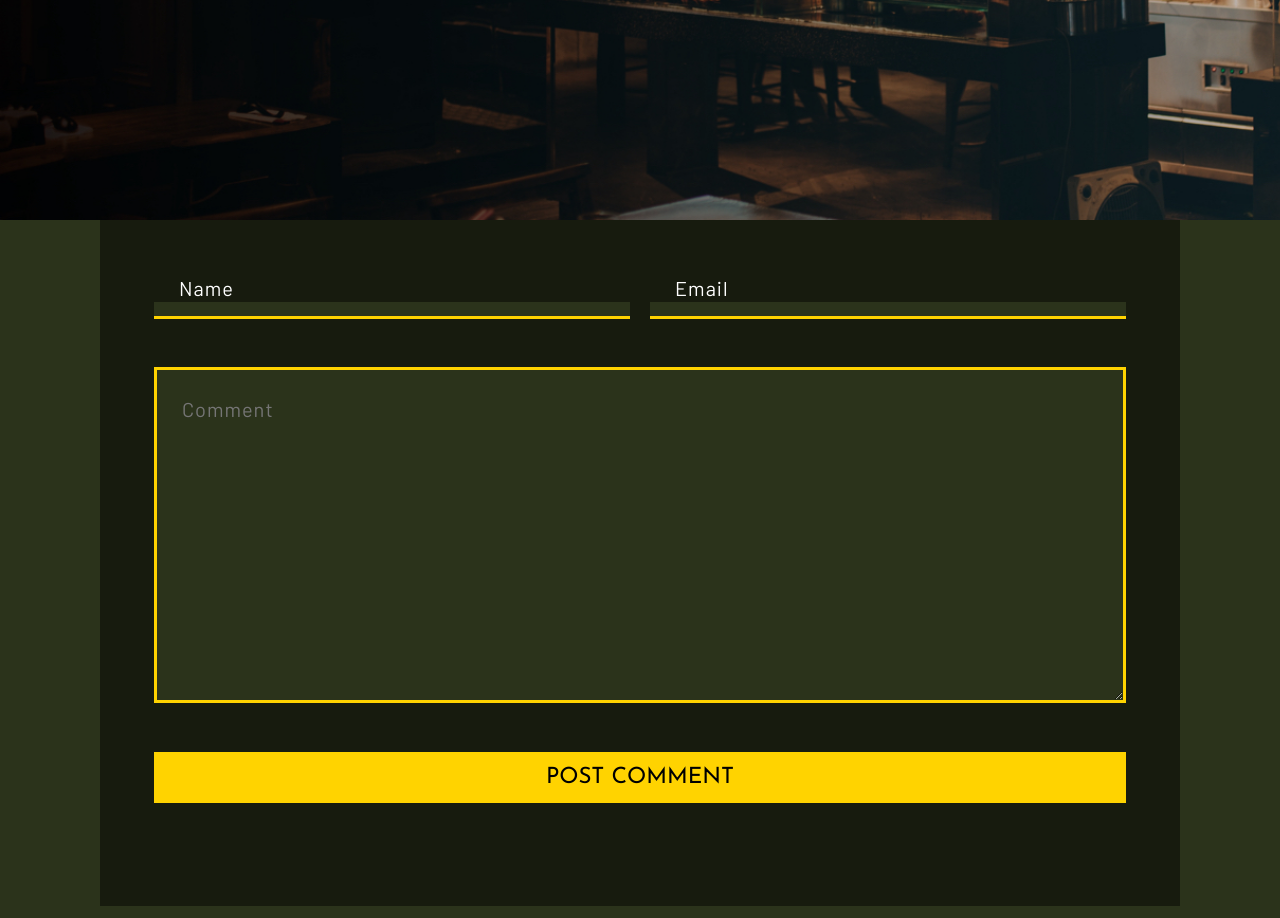
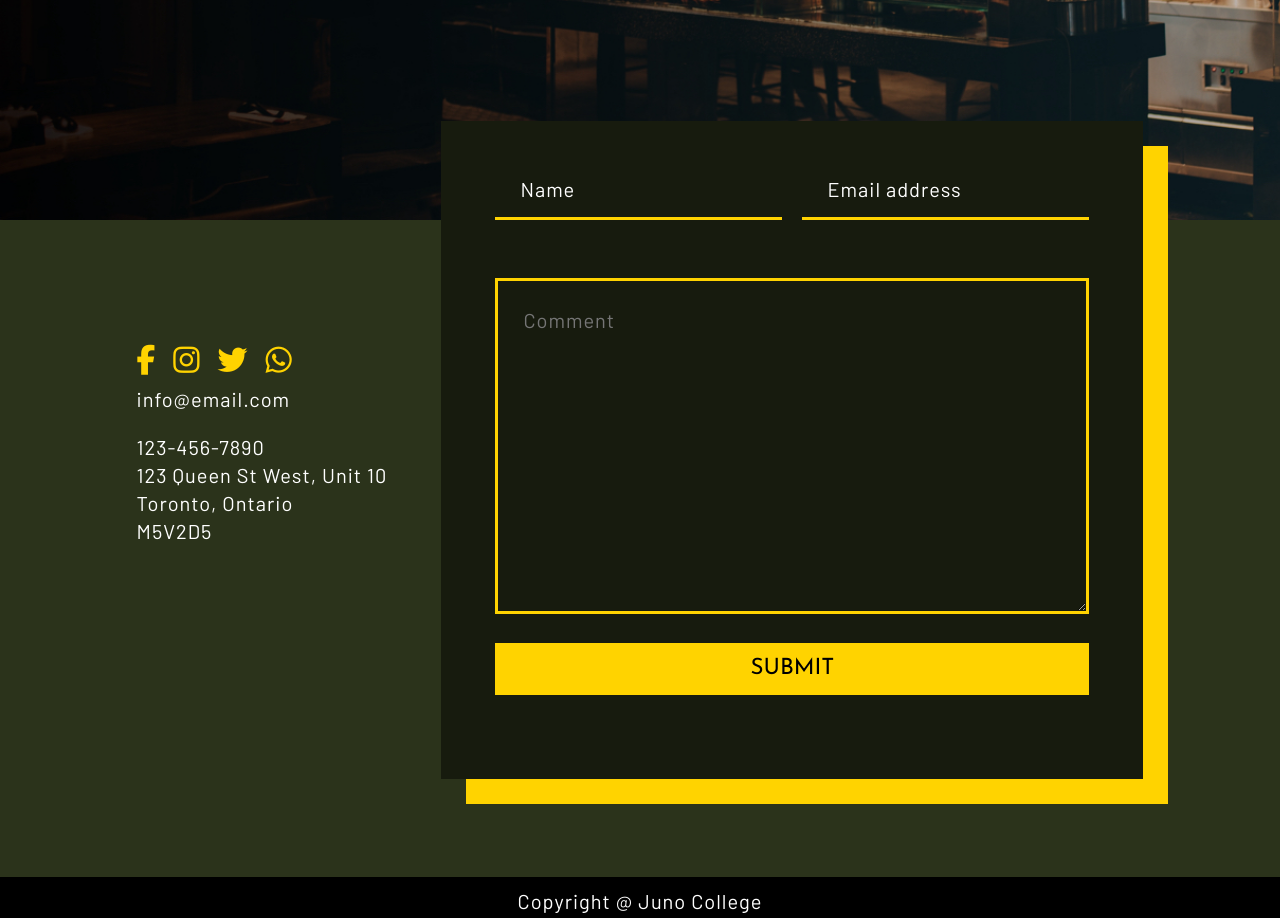
Before and after one commit to charlotteboyer/charlotte-boyer-project-1, a plain HTML site: page html/contact.html in a window 1280 px wide. Shown: the part 380-1298 px from the top of the page. Drawn offline with Linux system fonts and the light colour scheme.

Commit message:
finished up css stylings

```diff
--- a/html/contact.html
+++ b/html/contact.html
@@ -25,8 +25,25 @@
             <h1>Get In Touch</h1>
         </header>
         <main>
-            <div class="wrapper">
-                <form action="" class="blogForm contactForm">
+            <div class="contactContainer wrapper">
+                <aside>
+                    <div class="leftSideContact">
+                        <div class="contactIcons">
+                            <i class="fab fa-facebook-f"></i>
+                            <i class="fab fa-instagram"></i>
+                            <i class="fab fa-twitter"></i>
+                            <i class="fab fa-whatsapp"></i>
+                        </div>
+                        <ul>
+                            <li>info@email.com</li>
+                            <li>123-456-7890</li>
+                            <li>123 Queen St West, Unit 10</li>
+                            <li>Toronto, Ontario</li>
+                            <li>M5V2D5</li>
+                        </ul>
+                    </div>
+                </aside>
+                <form action="" class="contactForm">
                     <div class="firstRow contactFirstRow">
                         <div class="labelContainers">
                             <div class="labelContainer1">
@@ -34,30 +51,15 @@
                                 <input type="text">
                             </div>
                             <div class="labelContainer2">
-                                <label for="email">Email</label>
+                                <label for="email">Email address</label>
                                 <input type="email">
                             </div>
                         </div>
                     </div>
-                    <label for="comment" class="sr-only">Comment</label>
-                    <textarea name="message" id="message" cols="30" rows="10" placeholder="Comment" required></textarea>
-                    <button type="submit">Post Comment</button>
+                    <label for="comment" class="sr-only">Message</label>
+                    <textarea name="message" id="message" cols="15" rows="10" placeholder="Comment" required></textarea>
+                    <button type="submit">Submit</button>
                 </form>
-                <aside>
-                    <div class="contactIcons">
-                        <i class="fab fa-facebook-f"></i>
-                        <i class="fab fa-instagram"></i>
-                        <i class="fab fa-twitter"></i>
-                        <i class="fab fa-whatsapp"></i>
-                    </div>
-                <ul>
-                    <li>info@email.com</li>
-                    <li>123-456-7890</li>
-                    <li>123 Queen St West, Unit 10</li>
-                    <li>Toronto, Ontario</li>
-                    <li>M5V2D5</li>
-                </ul>
-            </aside>
         </div>
         </main>
     <footer>
--- a/styles/scss/_blog.scss
+++ b/styles/scss/_blog.scss
@@ -117,7 +117,7 @@ article {
     bottom: 25px;
 }
 
-aside {
+.blogAside {
     margin: 25% 5%;
     background-color: $almostBlack;
     h4 {
--- a/styles/scss/_contact.scss
+++ b/styles/scss/_contact.scss
@@ -20,14 +20,90 @@
         padding: 0;
         }
     }
-    .contactForm {
-        background-color: $almostBlack;
+
+    // left side styles
+    .contactContainer {
+        display: flex;
+        justify-content: center;
+        align-items: flex-start;
+        width: 100%;
     }
 
-    .contactFirstRow input,
+    .leftSideContact {
+        background-color: $pine;
+        padding-top: 50%;
+        @include bodyText();
+        ul {
+            list-style-type: none;
+            padding: 10px 0;
+        }
+        aside {
+            background-color: $pine;
+        }
+    }
+
+    .leftSideContact ul li:nth-child(2) {
+        padding-top: 20px;
+    }
+
+    .contactIcons {
+        color: $sunflowerYellow;
+        font-size: 3rem;
+        i {
+            padding-right: 10px;
+        }
+    }
+
+    // FORM STYLES //
+    .contactForm {
+    margin-left: 5%;
+    padding: 5%;
+
+    display: flex;
+    flex-direction: column;
+    flex-wrap: wrap;
+    justify-content: flex-end;
+
+    position: relative;
+    top: -15%;
+    right: 0;
+
+    background-color: $almostBlack;
+    width: 65%;
+    box-shadow: 25px 25px $sunflowerYellow;
+}
+
+    .contactForm button {
+    @include buttonsText();
+    padding: 5px;
+    margin: 5% 0;
+    border: none;
+    background-color: $sunflowerYellow;
+}
+
+    .contactForm input {
+    background-color: $almostBlack;
+    border: none;
+    border-bottom: 3px solid $sunflowerYellow;
+}
+
     .contactForm textarea {
-        background-color: $almostBlack;
-    }
+    margin-top: 5%;
+    background-color: $almostBlack;
+    border: 3px solid $sunflowerYellow;
+    @include bodyText();
+    padding: 25px 25px;
+
+}
+
+
+
+
+
+
+
+
+
 
 
 
--- a/styles/scss/_mediaQueries.scss
+++ b/styles/scss/_mediaQueries.scss
@@ -1,3 +1,4 @@
+
 
 @media (max-width: 940px) {
 }
--- a/styles/scss/styles.scss
+++ b/styles/scss/styles.scss
@@ -4,6 +4,7 @@
 @import 'index';
 @import 'contact';
 @import 'blog';
+@import 'mediaQueries';
 
 // GLOBAL STYLINGS//
 
```
Also changed, not shown: html/blog.html (+1 -1 lines), styles/styles.css.
